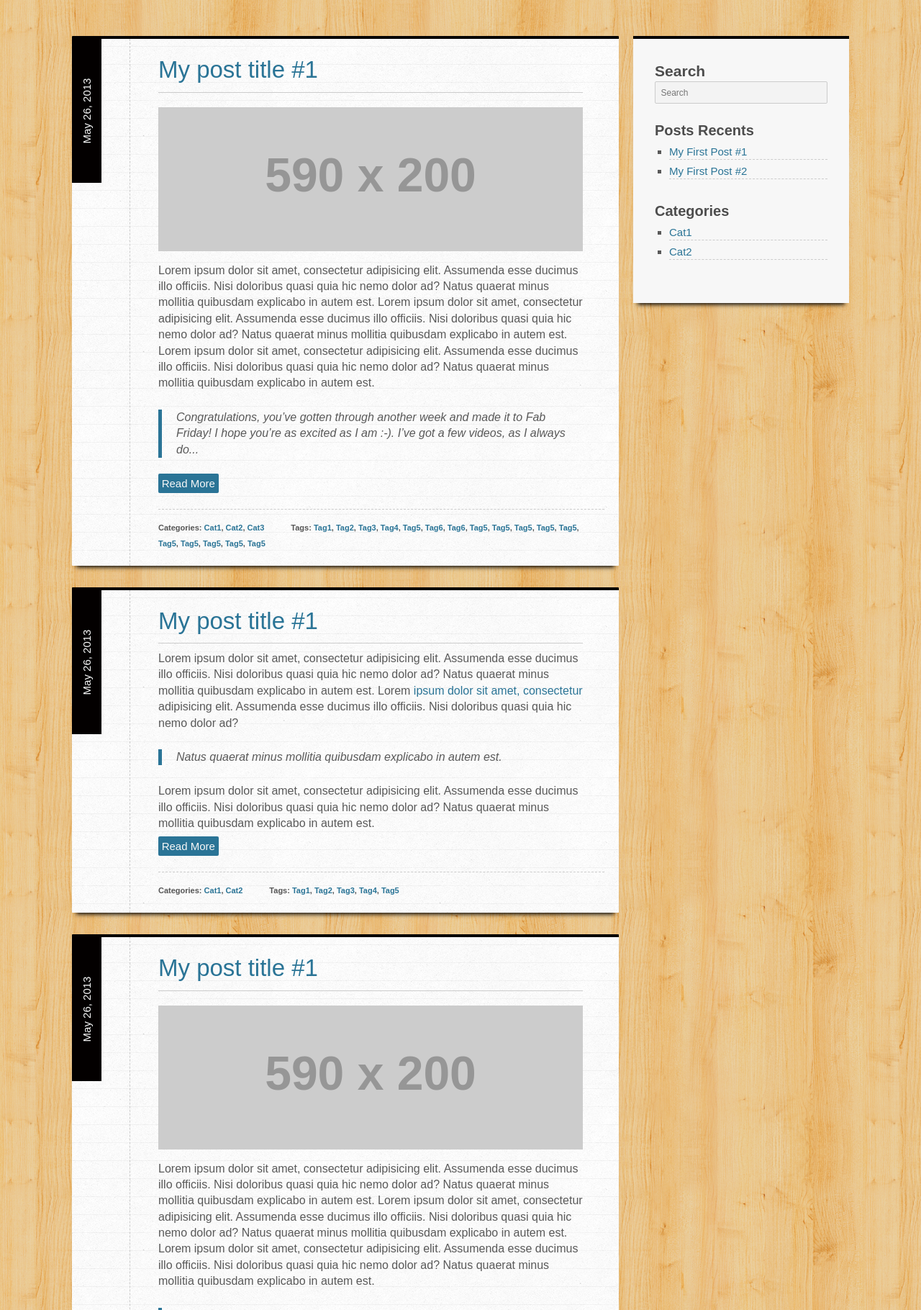
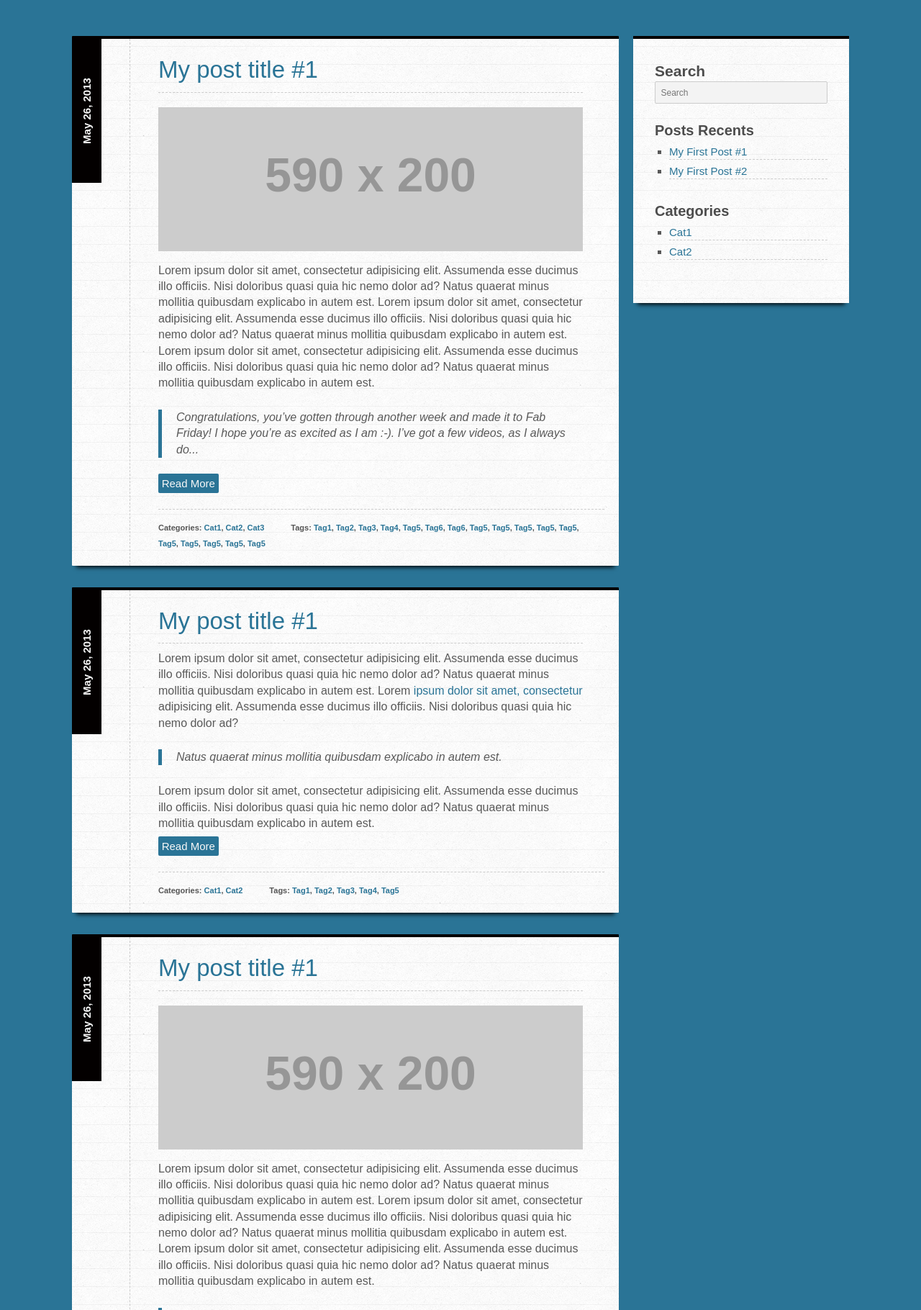
Before and after one commit to AgtLucas/Drifter, a PHP site: page / in a window 1280 px wide. Shown: the part 100-1920 px from the top of the page at 72% size. Run offline with PHP 8.4, Linux system fonts and the light colour scheme; grey boxes labelled with a size stand in for pictures from a placeholder-image service; some libraries are stand-ins or nearby versions; some web fonts are replaced.

Commit message:
Almost there! SLM

```diff
--- a/css/style.css
+++ b/css/style.css
@@ -120,7 +120,7 @@ footer {
 }
 footer .copyright {
   position: relative;
-  background: url(../img/dark_wood.png);
+  background: url(../img/dark_brick_wall.png);
   border-top: 2px dashed #00181d;
   width: 100%;
   padding: 1.25em;
@@ -145,6 +145,7 @@ footer .footer-widget {
 }
 
 header {
+  position: relative;
   height: 6.25em;
   border-top: 5px solid #4d4d4d;
 }
@@ -186,7 +187,7 @@ header nav ul li a:hover {
 
 section.main {
   padding-top: 2.5em;
-  background: url(../img/purty_wood.png);
+  background: #2a7496;
 }
 section.main section.blog-posts {
   width: 70.3703704%;
@@ -214,7 +215,7 @@ section.main section.blog-posts article.post .entry-content {
   padding-right: 1.875em;
 }
 section.main section.blog-posts article.post .entry-content h2.post-title {
-  border-bottom: 1px solid #cccccc;
+  border-bottom: 1px dashed #cccccc;
   padding-bottom: 0.3125em;
 }
 section.main section.blog-posts article.post .entry-content h2.post-title a {
@@ -273,6 +274,7 @@ section.main section.blog-posts article.post .meta .data {
   position: relative;
   background-color: #030000;
   color: #f7f7f7;
+  font-weight: bold;
   padding: 0.625em;
   margin-top: 200px;
   width: 200px;
@@ -292,7 +294,7 @@ section.main section.blog-posts article.post .meta .data p {
 section.main aside {
   width: 27.7777778%;
   float: right;
-  background-color: #f7f7f7;
+  background: url(../img/linedpaper.png);
   padding: 1.875em;
   /* 30px */
   border-top: 4px solid #030000;
--- a/index.html
+++ b/index.html
@@ -23,7 +23,7 @@
     <![endif]-->
 
     <header>
-    	<div class="content cf">
+        <div class="content cf">
     		<h1 class="logo">
     			<a href="#">AgtLucas</a>
     		</h1>
--- a/sass/_layout.scss
+++ b/sass/_layout.scss
@@ -20,7 +20,7 @@ footer {
 	color: #ccc;
 	.copyright {
 		position: relative;
-		background: url(../img/dark_wood.png);
+		background: url(../img/dark_brick_wall.png);
 		border-top: 2px dashed $dmidnight;
 		width: 100%;
 		padding: 1.25em;
@@ -46,6 +46,7 @@ footer {
 }
 
 header {
+	position: relative;
 	height: 6.25em;
 	border-top: 5px solid $agray;
 	.content {
@@ -87,7 +88,8 @@ header {
 
 section.main {
 	padding-top: 2.5em;
-	background: url(../img/purty_wood.png);
+	background: $bluedust;
+	// background: $agray url(../img/purty_wood.png);
 	section.blog-posts {
 		width: 70.3703704%; /* 760px; */
 		article.post {
@@ -107,7 +109,7 @@ section.main {
 				padding-bottom: 0.625em; /* 10px*/
 				padding-right: 1.875em;
 				h2.post-title {
-					border-bottom: 1px solid #ccc;
+					border-bottom: 1px dashed #ccc;
 					padding-bottom: 0.3125em;
 					a {
 						color: $bluedust;
@@ -163,7 +165,9 @@ section.main {
 				.data {
 					position: relative;
 					background-color: $nied;
+					// opacity: 0.5;
 				    color: $awhite;
+				    font-weight: bold;
 					padding: 0.625em;
 					margin-top: 200px;
 					width: 200px;
@@ -187,7 +191,7 @@ section.main {
 	aside {
 		width: 27.7777778%;
 		float: right;
-		background-color: $awhite;
+		background: url(../img/linedpaper.png);
 		padding: 1.875em; /* 30px */
 		border-top: 4px solid $nied;
 		-webkit-box-shadow: 0 8px 6px -6px black;
```
Also changed, not shown: img/dark_brick_wall.png (added).
